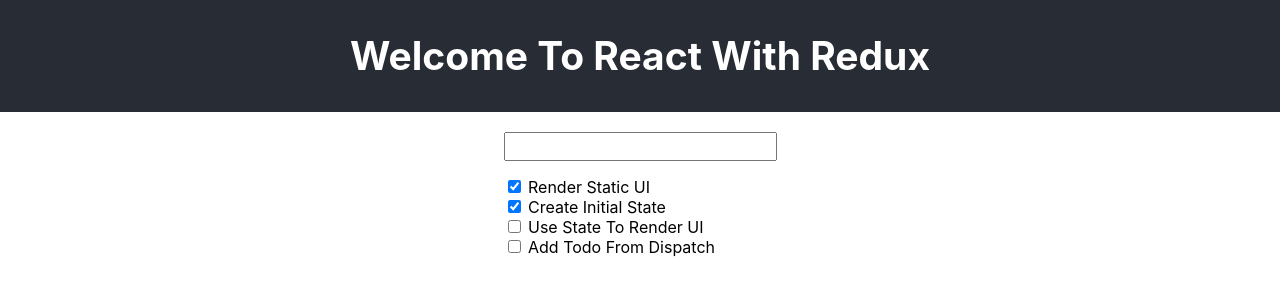
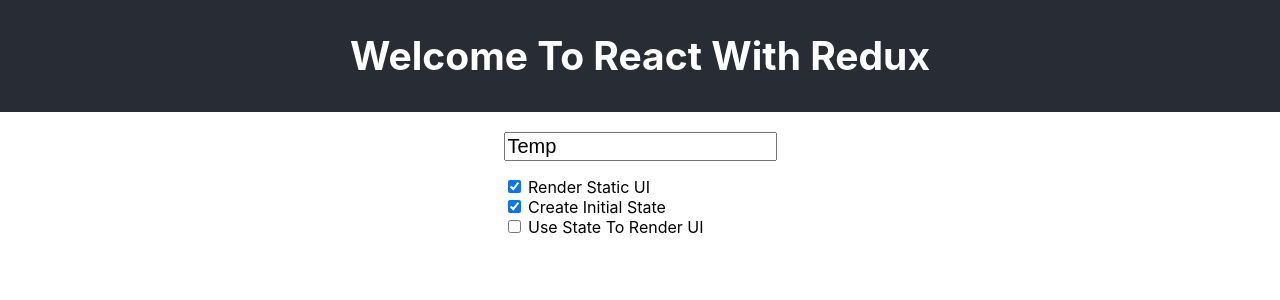
Before and after one commit to vijaygenius123/react_redux_example, a React (Create React App) app: page / in a window 1280 px wide. Shown: the top 300 px of the page. Built offline with nearby package versions, Linux system fonts and the light colour scheme.

Commit message:
Handling Form Input

```diff
--- a/src/App.js
+++ b/src/App.js
@@ -12,7 +12,7 @@
         <h2>Welcome To React With Redux</h2>
       </div>
       <div className="Todo-App">
-        <TodoForm />
+        <TodoForm currentTodo={props.currentTodo} currentChange={props.currentChange} />
         <TodoList todos={props.todos} />
       </div>
 
--- a/src/components/TodoForm.js
+++ b/src/components/TodoForm.js
@@ -1,7 +1,15 @@
 import React, { Component } from 'react'
 
-export default (props) => (
-    <form>
-        <input type="text" />
+export default (props) => {
+    const { currentTodo, currentChange } = props
+    const handleInputChange = evt => {
+        const val = evt.target.value
+        currentChange(val)
+    }
+    return (<form>
+        <input type="text"
+            onChange={handleInputChange}
+            value={currentTodo} />
     </form>
-)
+    )
+}
--- a/src/index.js
+++ b/src/index.js
@@ -5,11 +5,12 @@
 import * as serviceWorker from './serviceWorker';
 import store from './store'
 
+const todoChangeHandler = val => store.dispatch({ type: 'CURRENT_TODO', payload: val })
 const render = () => {
   const state = store.getState()
   ReactDOM.render(
     <React.StrictMode>
-      <App {...state} />
+      <App {...state} currentChange={todoChangeHandler} />
     </React.StrictMode>,
     document.getElementById('root')
   );
@@ -18,9 +19,6 @@
 render()
 store.subscribe(render)
 
-setTimeout(() => {
-  store.dispatch({ type: "TODO_ADD", payload: { id: 4, name: 'Add Todo From Dispatch', isCompleted: false } })
-}, 1000)
 
 // If you want your app to work offline and load faster, you can change
 // unregister() to register() below. Note this comes with some pitfalls.
--- a/src/reducers/todo.js
+++ b/src/reducers/todo.js
@@ -3,13 +3,16 @@
         { id: 1, name: 'Render Static UI', isCompleted: true },
         { id: 2, name: 'Create Initial State', isCompleted: true },
         { id: 3, name: 'Use State To Render UI', isCompleted: false }
-    ]
+    ],
+    currentTodo: 'Temp'
 }
 
 export default (state = initialState, action) => {
     switch (action.type) {
         case 'TODO_ADD':
             return { ...state, todos: state.todos.concat(action.payload) }
+        case "CURRENT_TODO":
+            return { ...state, currentTodo: action.payload }
         default:
             return state
     }
```
